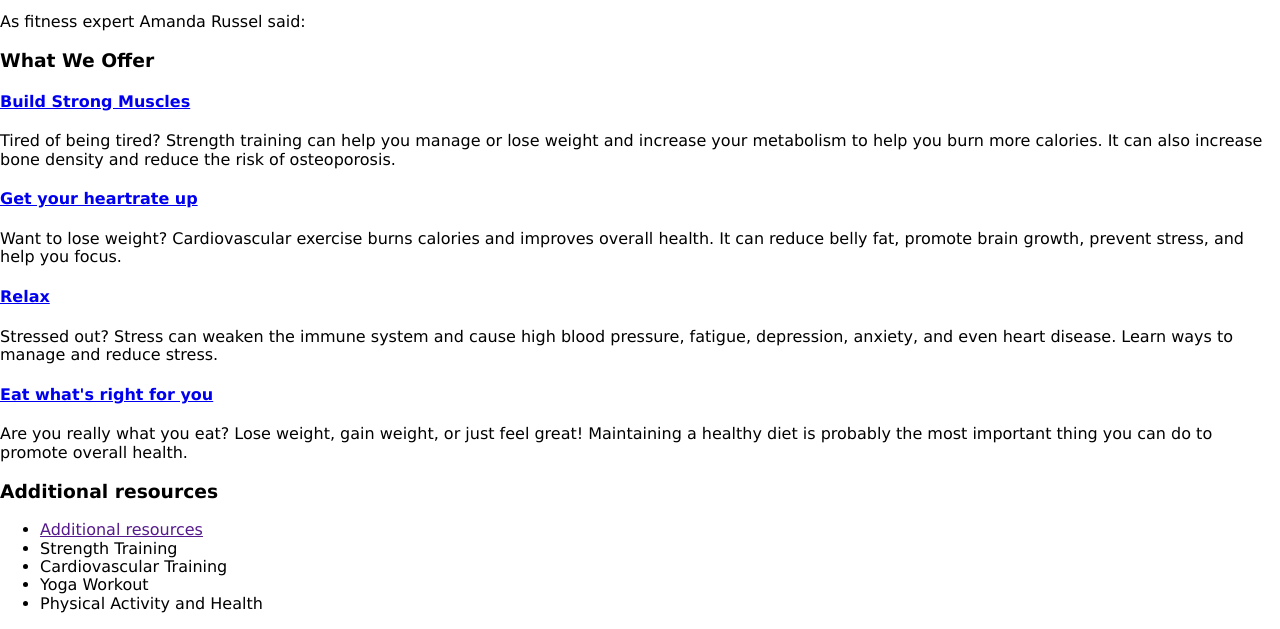
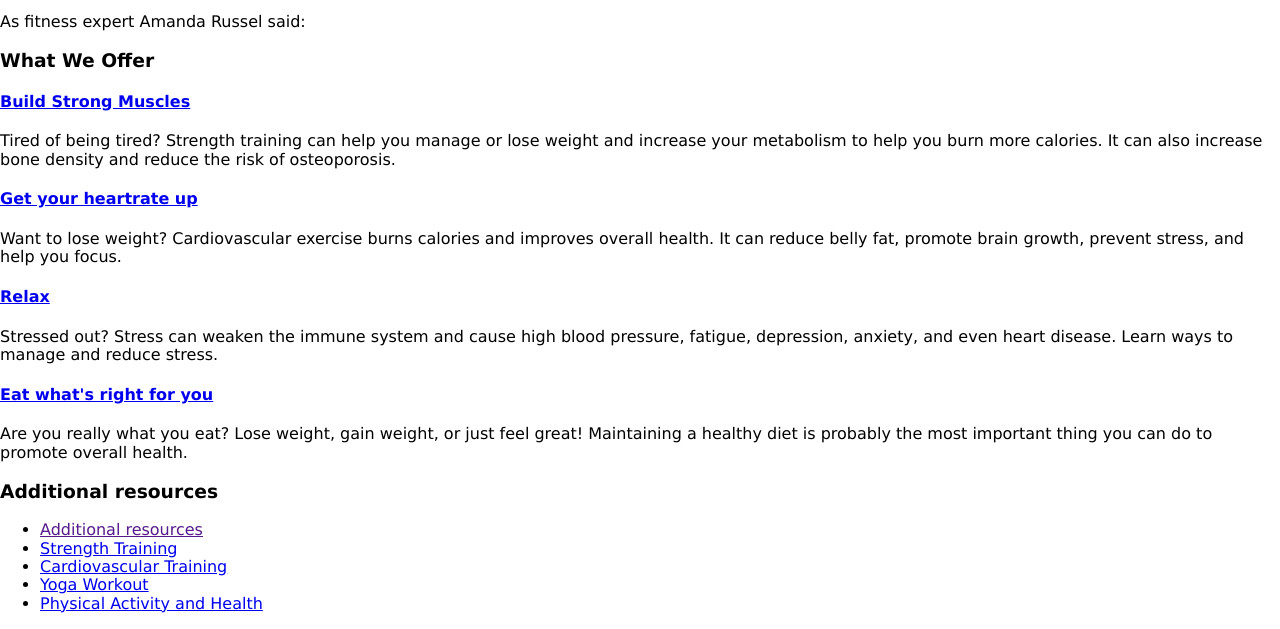
Before and after one commit to wjohnson8338/shapeup, a plain HTML site: page index.html in a window 1280 px wide. Shown: the part 211-840 px from the top of the page. Drawn offline with Linux system fonts and the light colour scheme.

Commit message:
Add files via upload

```diff
--- a/index.html
+++ b/index.html
@@ -41,10 +41,10 @@
 		<h3>Additional resources</h3>
 		<ul>
 			<li><a href="">Additional resources</a></li>
-			<li>Strength Training</li>
-			<li>Cardiovascular Training</li>
-			<li>Yoga Workout</li>
-			<li>Physical Activity and Health</li>
+			<li><a href="https://www.youtube.com/watch?v=tPEE9ZwTmy0" target="_blank">Strength Training</a></li>
+			<li><a href="https://www.youtube.com/watch?v=tPEE9ZwTmy0" target="_blank">Cardiovascular Training</a></li>
+			<li><a href="https://www.youtube.com/watch?v=tPEE9ZwTmy0" target="_blank">Yoga Workout</a></li>
+			<li><a href="https://www.youtube.com/watch?v=tPEE9ZwTmy0" target="_blank">Physical Activity and Health</a></li>
 		</ul>
 
 
```
